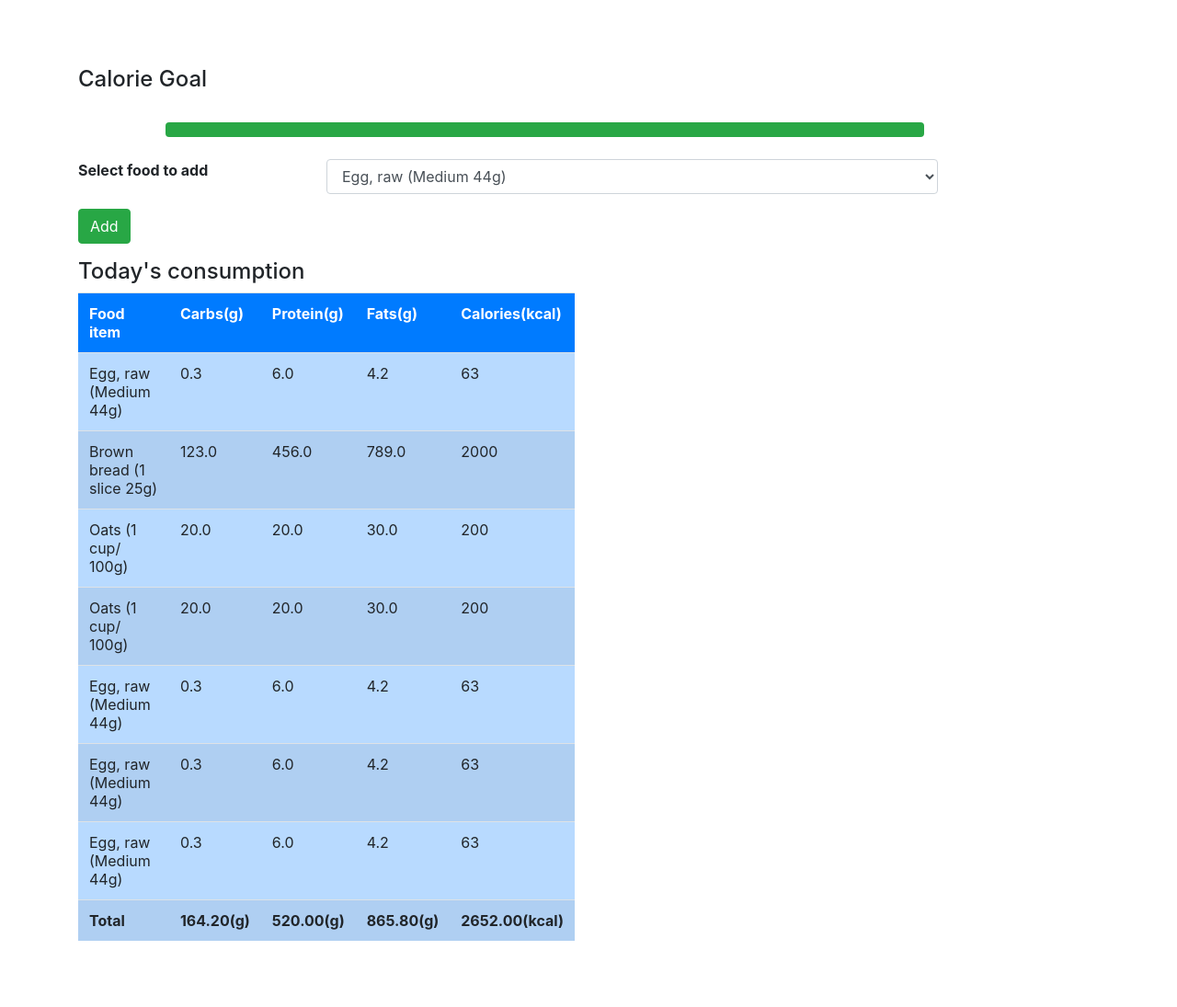
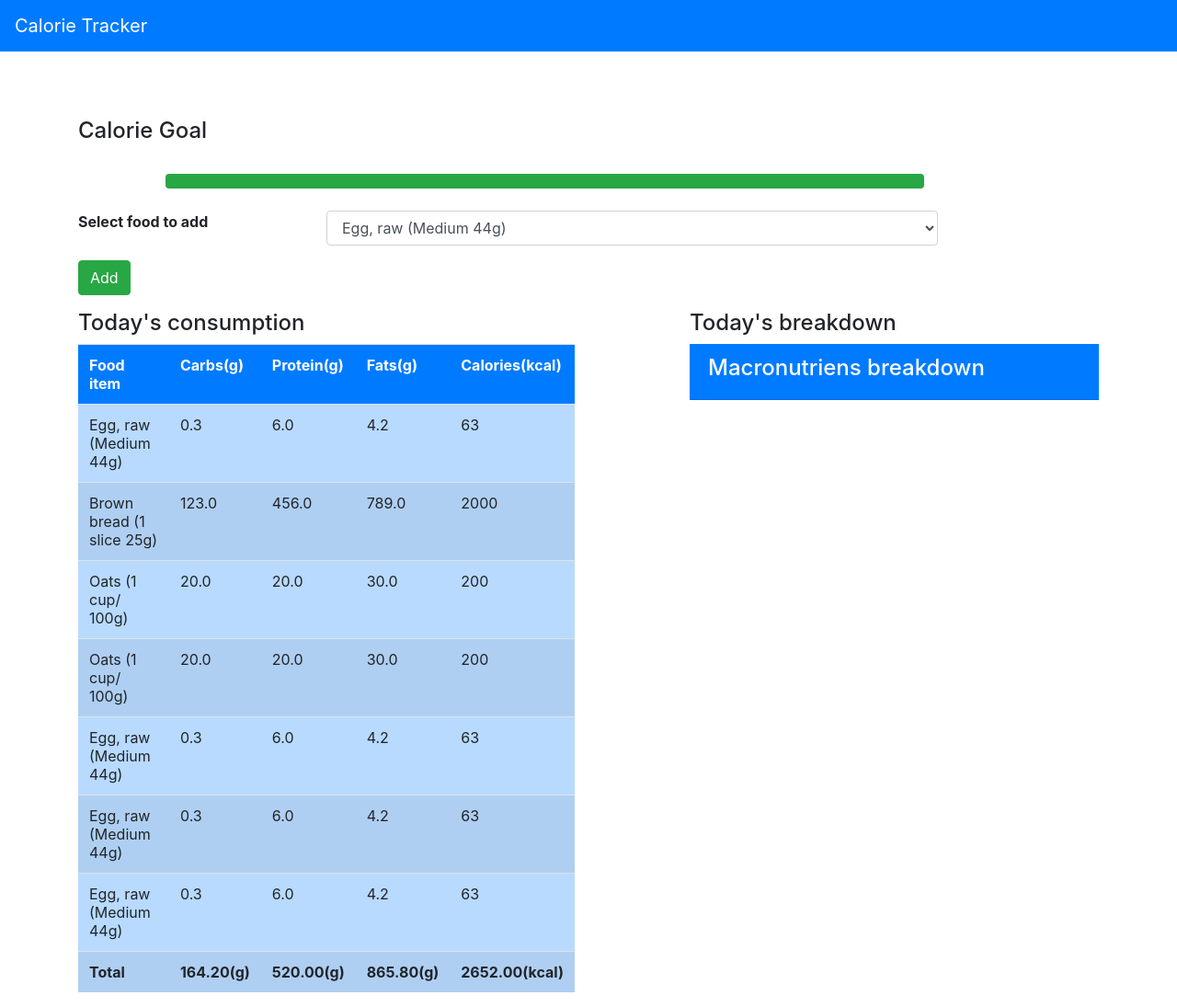
Before and after one commit to NatanVBraeckel/Django-projects, a Django app: page / in a window 1280 px wide. Shown: the whole page at 92% size. Before the commit the page ends 1023 px from the top, so only its background shows below. Run offline with Django 5.2, Linux system fonts and the light colour scheme; a user stored in the database is signed in; data comes from the database, SQL or seed files in the repository.

Commit message:
Adding navbar (148)

```diff
--- a/calorie_tracker/calorie_tracker/tracker/templates/tracker/index.html
+++ b/calorie_tracker/calorie_tracker/tracker/templates/tracker/index.html
@@ -4,7 +4,14 @@
 </head>
 <body>
 
+    <div class="row">
+        <div class="col-md-12">
+            <nav class="navbar navbar-dark bg-primary"><span class="navbar-brand">Calorie Tracker</span></nav>
+        </div>
+    </div>
+
     <div class="container">
+
         <br>
         <br>
         <br>
@@ -74,7 +81,13 @@
             </div>
 
             <div class="col-md-5 offset-1">
-
+                <div class="">
+                    <h4>Today's breakdown</h4>
+                </div>
+                <div class="card-header text-white bg-primary">
+                    <h4>Macronutriens breakdown</h4>
+                </div>
+                <div class="col-md-12"></div>
             </div>
         </div>
     </div>
```
